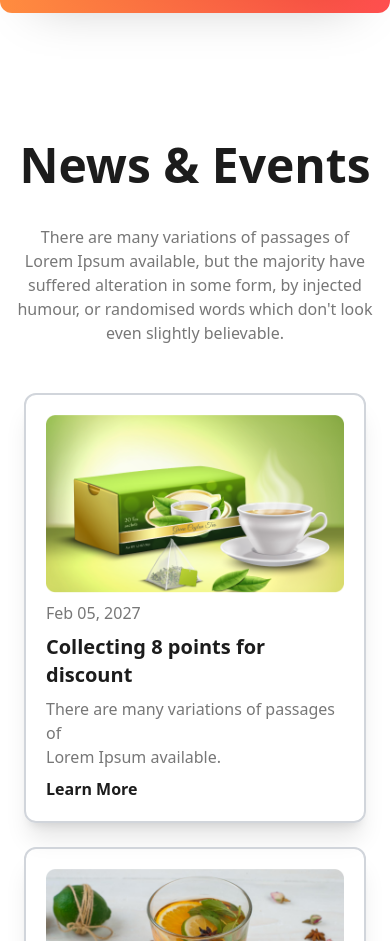
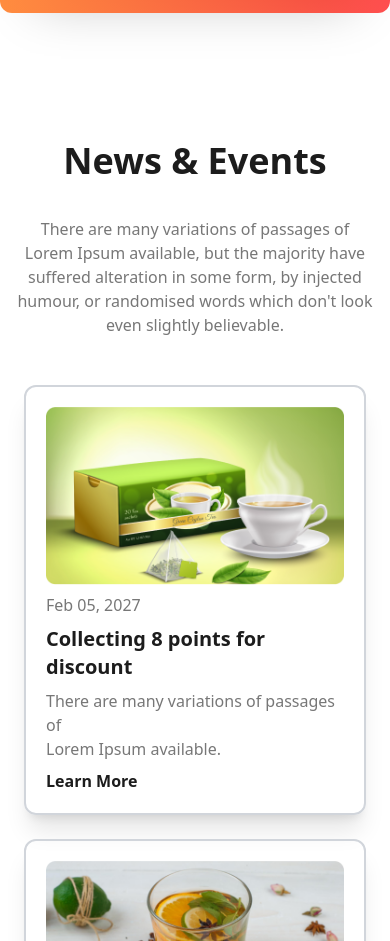
Before and after one commit to Nahid-Pramanik/tea-house, a plain HTML site: page index.html in a window 390 px wide. Shown: the part 5233-6174 px from the top of the page. Drawn offline with nearby package versions, Linux system fonts and the light colour scheme.

Commit message:
5th commit

```diff
--- a/index.html
+++ b/index.html
@@ -153,7 +153,7 @@
   <!-- news even section part start -->
   <section class="mb-32">
     <div class="container mx-auto">
-      <h2 class="text-5xl font-extrabold text-praimary text-center mb-5">News & Events</h2>
+      <h2 class="md:text-5xl text-4xl font-extrabold text-praimary text-center mb-5">News & Events</h2>
       <p class="text-base font-medium text-secondery text-center md:w-2/4 mx-auto p-4">There are many variations of passages of Lorem Ipsum available, but the majority have suffered alteration in some form, by injected humour, or randomised words which don't look even slightly believable. </p>
       <div class="flex flex-col md:flex-row justify-between items-center mt-8 gap-6 md:px-16 px-6">
         <div class="space-y-2 border-2 border-gray-300 shadow-xl rounded-xl p-5">
```
